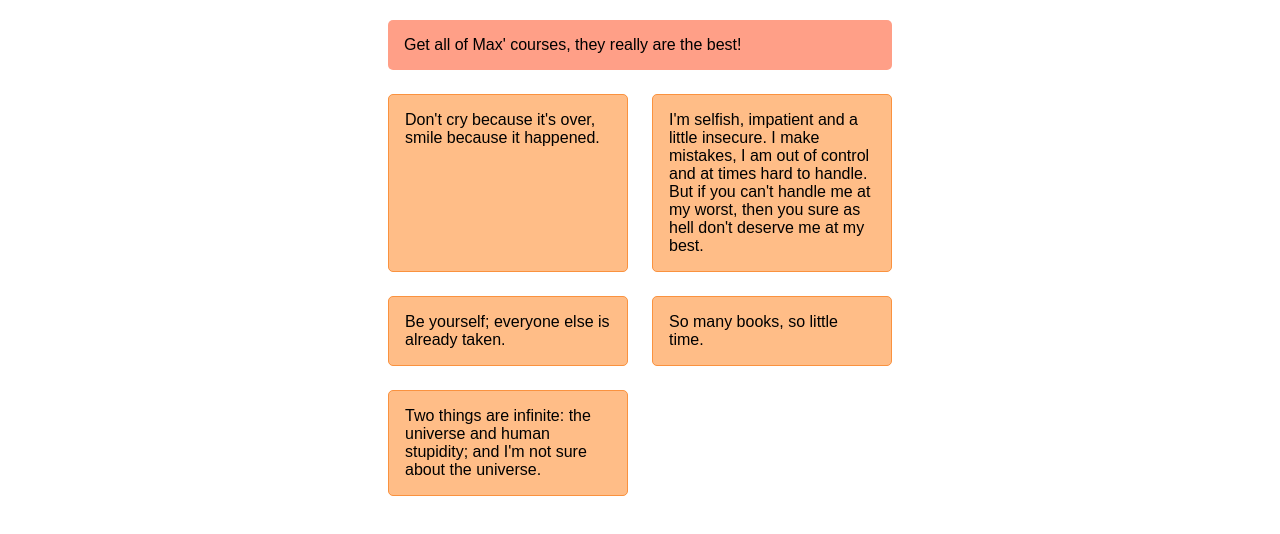
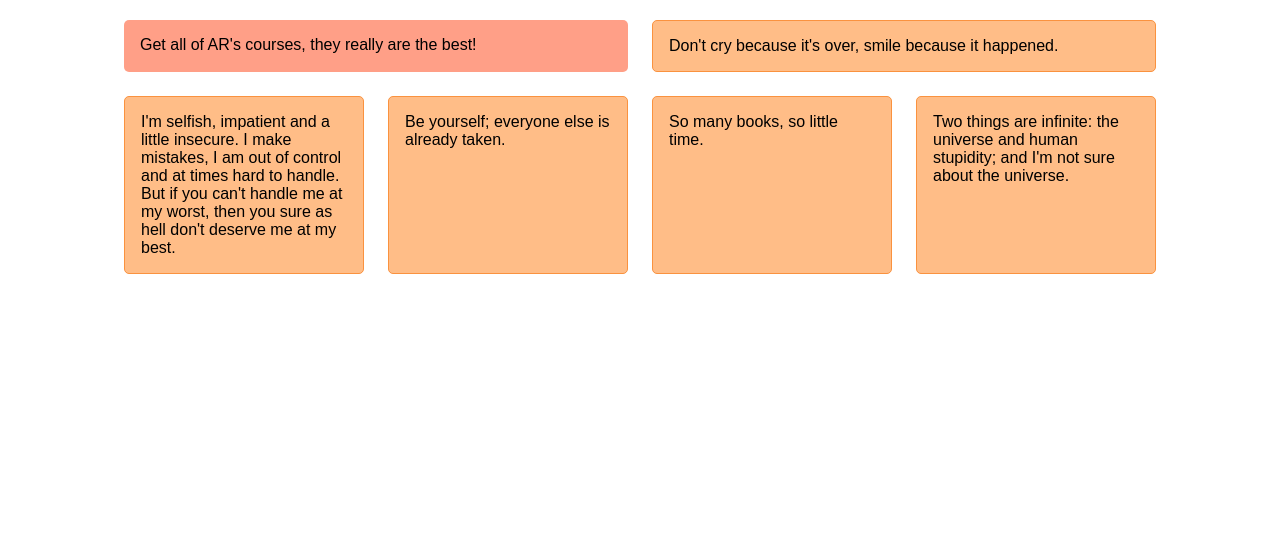
Before and after one commit to actionanand/css-grid-lab, a website built with Vite: page autoflow/index.html in a window 1280 px wide. Built offline with nearby package versions, Linux system fonts and the light colour scheme.

Commit message:
grid completed

```diff
--- a/autoflow/autoflow.css
+++ b/autoflow/autoflow.css
@@ -3,10 +3,13 @@
 .container {
   margin: 20px;
   display: grid;
-  grid-template-columns: 15rem 15rem;
+  /*
+    grid-template-columns: auto-fill 10rem;
+  */
+  grid-template-columns: repeat(auto-fit, 15rem);
   justify-content: center;
   gap: 1.5rem;
-  grid-auto-flow: row;
+  grid-auto-flow: row dense;
   grid-auto-rows: minmax(3rem, auto);
 }
 
@@ -18,6 +21,10 @@ padding: 1rem;
 border-radius: 5px;
 }
 
+.quote:nth-of-type(2) {
+  grid-column: span 2;
+}
+
 .quote--featured {
 border: #ff4213;
 background: #ff9f87;
--- a/autoflow/autoflow.html
+++ b/autoflow/autoflow.html
@@ -1,5 +1,5 @@
 <div class="container">
-  <div class="quote quote--featured">Get all of Max' courses, they really are the best!</div>
+  <div class="quote quote--featured">Get all of AR's courses, they really are the best!</div>
   <div class="quote">Don't cry because it's over, smile because it happened.</div>
   <div class="quote">I'm selfish, impatient and a little insecure. I make mistakes, I am out of control and at times hard to handle. But if you can't handle me at my worst, then you sure as hell don't deserve me at my best.</div>
   <div class="quote">Be yourself; everyone else is already taken.</div>
```
